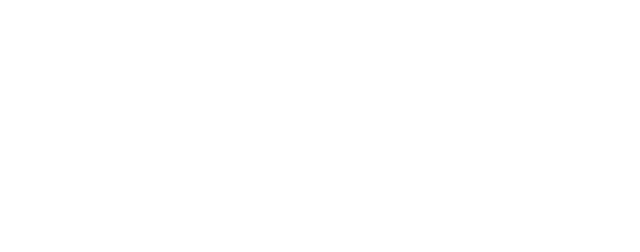
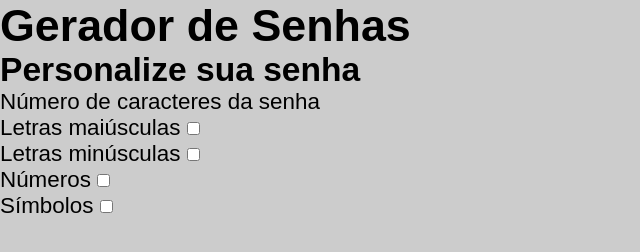
Before and after one commit to Luan-ghdv/Study-Projects, a plain HTML site: page gerador-de-senhas/index.html in a window 1280 px wide. Shown: the whole page, without its empty margins (0-640 px from the left). Drawn offline with Linux system fonts and the light colour scheme.

Commit message:
21/07/24

```diff
--- a/gerador-de-senhas/index.html
+++ b/gerador-de-senhas/index.html
@@ -7,6 +7,35 @@
     <link rel="stylesheet" href="style.css">
 </head>
 <body>
+    <h1>Gerador de Senhas</h1>
+
+    <h2>Personalize sua senha</h2>
+
+    <output id="senhaGerada"></output>
+
+    <form>
+        <label>Número de caracteres da senha</label>
+
+        <div>
+            <label>Letras maiúsculas</label>
+            <input type="checkbox">
+        </div>
+
+        <div>
+            <label>Letras minúsculas</label>
+            <input type="checkbox">
+        </div>
+
+        <div>
+            <label>Números</label>
+            <input type="checkbox">
+        </div>
+
+        <div>
+            <label>Símbolos</label>
+            <input type="checkbox">
+        </div>
+    </form>
 
     <script src="index.js"></script>
 </body>
--- a/gerador-de-senhas/style.css
+++ b/gerador-de-senhas/style.css
@@ -0,0 +1,10 @@
+* {
+    margin: 0;
+    padding: 0;
+}
+
+body {
+    font-family: Arial, Helvetica, sans-serif;
+    font-size: 1.4em;
+    background-color: #ccc;
+}
```
